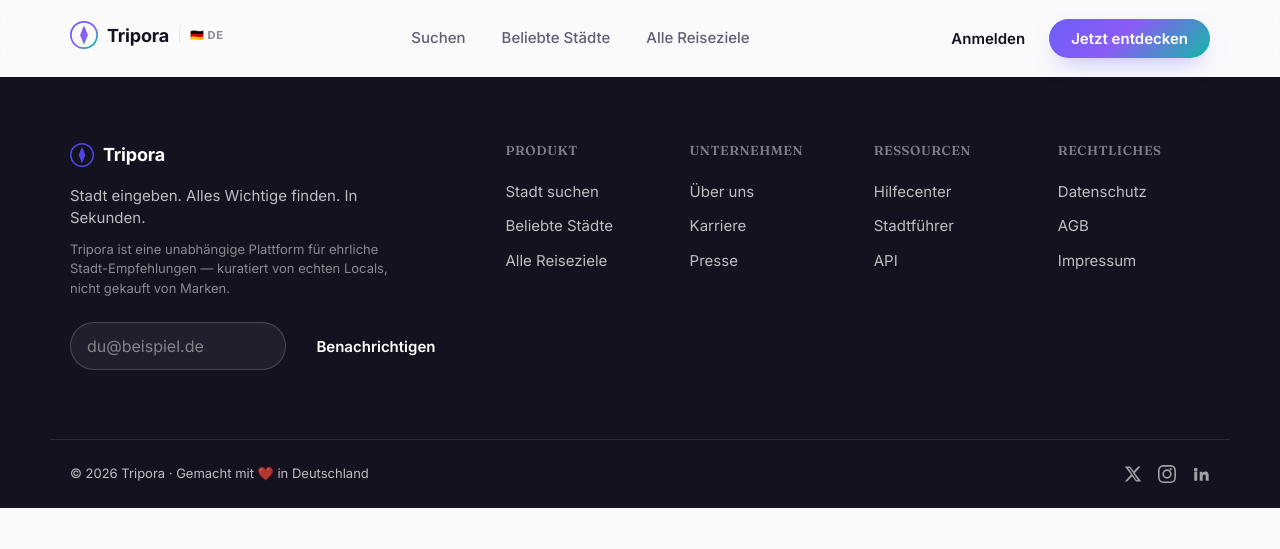
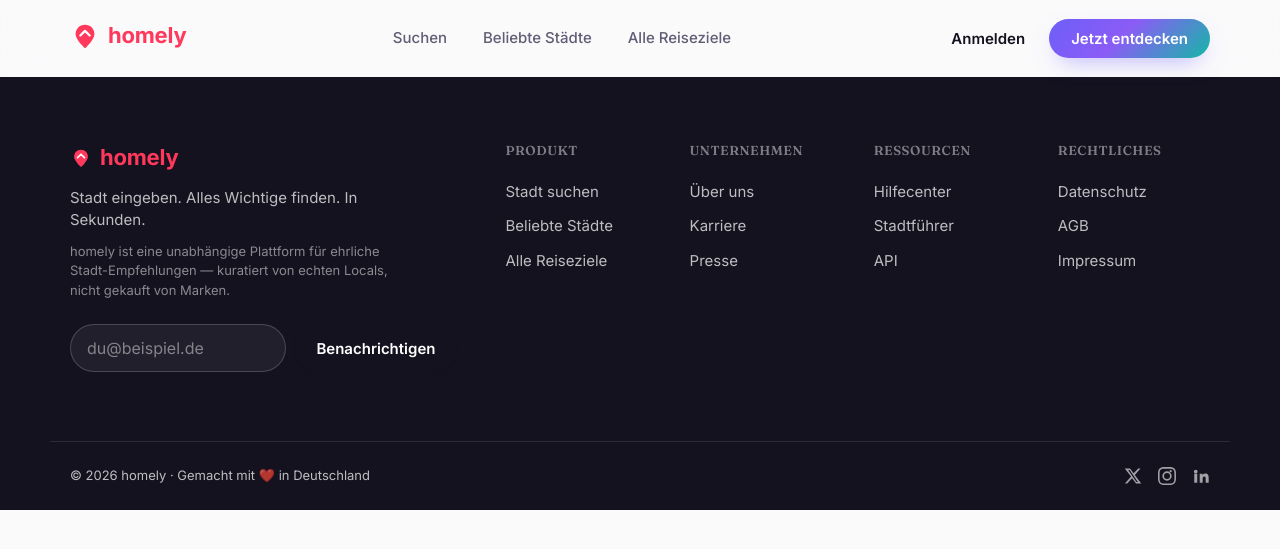
Before and after one commit to ChakirMustafa/tripora, a Symfony app: template templates/base.html.twig in a window 1280 px wide. Shown: the top 549 px of the page. Run offline with Twig, Linux system fonts and the light colour scheme; the template is opened without the code that fills it, so the values that code supplies are empty; style sheets or scripts are compiled from the project's sources; some libraries are stand-ins or nearby versions.

Commit message:
new logo

```diff
--- a/assets/controllers/city_search_controller.js
+++ b/assets/controllers/city_search_controller.js
@@ -133,7 +133,7 @@ export default class extends Controller {
         return `
             <p class="city-search__heading">Keine Treffer für „${escapeHtml(query)}“</p>
             <p class="city-search__empty">
-                Tripora startet mit den 24 größten Städten Deutschlands — wähl eine davon, weitere folgen bald.
+                homely startet mit den 24 größten Städten Deutschlands — wähl eine davon, weitere folgen bald.
             </p>
         `;
     }
--- a/assets/styles/app.css
+++ b/assets/styles/app.css
@@ -1,7 +1,7 @@
 /* ==========================================================================
-   Tripora — Homepage design system
+   homely — Homepage design system
    Premium, minimal, responsive. Visual structure inspired by Musement,
-   adapted to Tripora's own concept, color identity and content.
+   adapted to homely's own concept, color identity and content.
    ========================================================================== */
 
 :root {
@@ -214,11 +214,11 @@ h1, h2, h3 { font-family: var(--font-display); font-weight: 600; letter-spacing:
 .site-header__zone--nav { grid-column: 2; display: flex; justify-content: center; min-width: 0; }
 .site-header__zone--actions { grid-column: 3; }
 
-.brand { display: inline-flex; align-items: center; gap: 9px; font-weight: 700; font-size: 1.125rem; transition: opacity 0.15s var(--ease); }
+.brand { display: inline-flex; align-items: center; gap: 8px; font-weight: 700; font-size: 1.375rem; transition: opacity 0.15s var(--ease); }
 .brand:hover { opacity: 0.82; }
 .brand__mark { display: inline-flex; color: var(--color-primary); transition: transform 0.3s var(--ease); }
 .brand:hover .brand__mark { transform: rotate(8deg) scale(1.08); }
-.brand__name { letter-spacing: -0.01em; }
+.brand__name { letter-spacing: -0.01em; color: #FF385C; }
 .brand__divider { width: 1px; height: 16px; background: var(--color-border); margin: 0 1px; }
 .brand__locale {
     display: none;
--- a/src/City/GermanCityCatalog.php
+++ b/src/City/GermanCityCatalog.php
@@ -7,7 +7,7 @@ namespace App\City;
 /**
  * In-memory catalog of the 24 largest German cities by population.
  *
- * This is the seed for Tripora's Germany-first launch. Once city
+ * This is the seed for homely's Germany-first launch. Once city
  * coverage grows beyond a hand-curated list, this should be replaced
  * by a database-backed repository behind the same two lookup methods.
  */
--- a/src/Controller/SearchController.php
+++ b/src/Controller/SearchController.php
@@ -13,7 +13,7 @@ use Symfony\Component\Routing\Attribute\Route;
 /**
  * Handles the "Stadt entdecken" search entry point from the homepage.
  *
- * Tripora is launching with a curated set of the 24 largest German
+ * homely is launching with a curated set of the 24 largest German
  * cities. The full search & discovery experience (attractions,
  * restaurants, itineraries, etc.) is planned for a follow-up
  * iteration — for now, a match against the whitelist leads to a
--- a/templates/base.html.twig
+++ b/templates/base.html.twig
@@ -5,8 +5,8 @@
     <meta name="viewport" content="width=device-width, initial-scale=1">
     <meta name="theme-color" content="#0B0B12">
 
-    <title>{% block title %}Tripora — Entdecke deine nächste Stadt{% endblock %}</title>
-    <meta name="description" content="{% block meta_description %}Tripora zeigt dir sofort die besten Sehenswürdigkeiten, Restaurants, Geheimtipps, Museen, Cafés, Parks und Nightlife-Spots — aktuell für die 24 größten Städte Deutschlands.{% endblock %}">
+    <title>{% block title %}homely — Entdecke deine nächste Stadt{% endblock %}</title>
+    <meta name="description" content="{% block meta_description %}homely zeigt dir sofort die besten Sehenswürdigkeiten, Restaurants, Geheimtipps, Museen, Cafés, Parks und Nightlife-Spots — aktuell für die 24 größten Städte Deutschlands.{% endblock %}">
 
     <link rel="icon" type="image/svg+xml" href="/favicon.svg">
     <link rel="canonical" href="{{ url('app_home') }}">
--- a/templates/partials/_footer.html.twig
+++ b/templates/partials/_footer.html.twig
@@ -1,18 +1,18 @@
 <footer class="site-footer">
     <div class="container site-footer__top">
         <div class="site-footer__brand">
-            <a href="{{ path('app_home') }}" class="brand brand--footer" aria-label="Tripora — Startseite">
+            <a href="{{ path('app_home') }}" class="brand brand--footer" aria-label="homely — Startseite">
                 <span class="brand__mark" aria-hidden="true">
-                    <svg viewBox="0 0 32 32" width="24" height="24" fill="none" xmlns="http://www.w3.org/2000/svg">
-                        <circle cx="16" cy="16" r="15" stroke="currentColor" stroke-width="2"/>
-                        <path d="M16 5 L20.5 16 L16 27 L11.5 16 Z" fill="currentColor"/>
+                    <svg viewBox="0 0 32 32" width="22" height="22" xmlns="http://www.w3.org/2000/svg">
+                        <path d="M16 4 C10 4 6 8.5 6 14 C6 20 16 29 16 29 C16 29 26 20 26 14 C26 8.5 22 4 16 4 Z" fill="#FF385C"/>
+                        <path d="M11 15.5 L16 10.5 L21 15.5" stroke="#fff" stroke-width="2.4" stroke-linecap="round" stroke-linejoin="round" fill="none"/>
                     </svg>
                 </span>
-                <span class="brand__name">Tripora</span>
+                <span class="brand__name">homely</span>
             </a>
             <p class="site-footer__tagline">Stadt eingeben. Alles Wichtige finden. In Sekunden.</p>
             <p class="site-footer__mission">
-                Tripora ist eine unabhängige Plattform für ehrliche Stadt-Empfehlungen —
+                homely ist eine unabhängige Plattform für ehrliche Stadt-Empfehlungen —
                 kuratiert von echten Locals, nicht gekauft von Marken.
             </p>
 
@@ -53,15 +53,15 @@
     </div>
 
     <div class="container site-footer__bottom">
-        <p>&copy; {{ "now"|date("Y") }} Tripora · Gemacht mit ❤️ in Deutschland</p>
+        <p>&copy; {{ "now"|date("Y") }} homely · Gemacht mit ❤️ in Deutschland</p>
         <div class="social-links" aria-label="Soziale Netzwerke">
-            <a href="#" aria-label="Tripora auf X">
+            <a href="#" aria-label="homely auf X">
                 <svg width="18" height="18" viewBox="0 0 24 24" fill="currentColor" aria-hidden="true"><path d="M18.9 2H22l-7.6 8.7L23 22h-6.9l-5.4-6.9L4.3 22H1.2l8.2-9.3L1 2h7l4.9 6.3L18.9 2Zm-2.4 18h1.9L7.6 4H5.6l10.9 16Z"/></svg>
             </a>
-            <a href="#" aria-label="Tripora auf Instagram">
+            <a href="#" aria-label="homely auf Instagram">
                 <svg width="18" height="18" viewBox="0 0 24 24" fill="currentColor" aria-hidden="true"><path d="M12 2.2c3.2 0 3.6 0 4.9.1 3.3.1 4.8 1.7 4.9 4.9.1 1.3.1 1.7.1 4.9s0 3.6-.1 4.9c-.1 3.2-1.7 4.8-4.9 4.9-1.3.1-1.7.1-4.9.1s-3.6 0-4.9-.1c-3.3-.1-4.8-1.7-4.9-4.9-.1-1.3-.1-1.7-.1-4.9s0-3.6.1-4.9c.1-3.2 1.7-4.8 4.9-4.9 1.3-.1 1.7-.1 4.9-.1ZM12 0C8.7 0 8.3 0 7 .1c-4 .2-6.7 2.9-6.9 6.9C0 8.3 0 8.7 0 12s0 3.7.1 5c.2 4 2.9 6.7 6.9 6.9 1.3.1 1.7.1 5 .1s3.7 0 5-.1c4-.2 6.7-2.9 6.9-6.9.1-1.3.1-1.7.1-5s0-3.7-.1-5c-.2-4-2.9-6.7-6.9-6.9C15.7 0 15.3 0 12 0Zm0 5.8A6.2 6.2 0 1 0 12 18.2 6.2 6.2 0 0 0 12 5.8Zm0 10.2a4 4 0 1 1 0-8 4 4 0 0 1 0 8Zm6.4-10.4a1.4 1.4 0 1 1-2.9 0 1.4 1.4 0 0 1 2.9 0Z"/></svg>
             </a>
-            <a href="#" aria-label="Tripora auf LinkedIn">
+            <a href="#" aria-label="homely auf LinkedIn">
                 <svg width="18" height="18" viewBox="0 0 24 24" fill="currentColor" aria-hidden="true"><path d="M4.98 3.5a2.5 2.5 0 1 1 0 5 2.5 2.5 0 0 1 0-5ZM3 9h4v12H3V9Zm7 0h3.8v1.7h.05c.5-.95 1.8-1.95 3.7-1.95 3.95 0 4.7 2.6 4.7 6V21h-4v-5.4c0-1.3 0-3-1.85-3-1.85 0-2.15 1.45-2.15 2.9V21h-4V9Z"/></svg>
             </a>
         </div>
--- a/templates/partials/_nav.html.twig
+++ b/templates/partials/_nav.html.twig
@@ -1,23 +1,14 @@
 <header class="site-header" {{ stimulus_controller('nav') }}>
     <div class="site-header__bar container">
         <div class="site-header__zone--brand">
-            <a href="{{ path('app_home') }}" class="brand" aria-label="Tripora — Startseite">
+            <a href="{{ path('app_home') }}" class="brand" aria-label="homely — Startseite">
                 <span class="brand__mark" aria-hidden="true">
-                    <svg viewBox="0 0 32 32" width="28" height="28" fill="none" xmlns="http://www.w3.org/2000/svg">
-                        <defs>
-                            <linearGradient id="brand-gradient" x1="4" y1="4" x2="28" y2="28" gradientUnits="userSpaceOnUse">
-                                <stop offset="0%" stop-color="#6D5EF8"/>
-                                <stop offset="55%" stop-color="#8B5CF6"/>
-                                <stop offset="100%" stop-color="#14B8A6"/>
-                            </linearGradient>
-                        </defs>
-                        <circle cx="16" cy="16" r="15" stroke="url(#brand-gradient)" stroke-width="2"/>
-                        <path d="M16 5 L20.5 16 L16 27 L11.5 16 Z" fill="url(#brand-gradient)"/>
+                    <svg viewBox="0 0 32 32" width="30" height="30" xmlns="http://www.w3.org/2000/svg">
+                        <path d="M16 4 C10 4 6 8.5 6 14 C6 20 16 29 16 29 C16 29 26 20 26 14 C26 8.5 22 4 16 4 Z" fill="#FF385C"/>
+                        <path d="M11 15.5 L16 10.5 L21 15.5" stroke="#fff" stroke-width="2.4" stroke-linecap="round" stroke-linejoin="round" fill="none"/>
                     </svg>
                 </span>
-                <span class="brand__name">Tripora</span>
-                <span class="brand__divider" aria-hidden="true"></span>
-                <span class="brand__locale">🇩🇪 DE</span>
+                <span class="brand__name">homely</span>
             </a>
         </div>
 
--- a/templates/search/results.html.twig
+++ b/templates/search/results.html.twig
@@ -1,7 +1,7 @@
 {% extends 'base.html.twig' %}
 
-{% block title %}{{ city.name }} entdecken — Tripora{% endblock %}
-{% block meta_description %}Tripora stellt gerade die besten Sehenswürdigkeiten, Restaurants und Geheimtipps in {{ city.name }} zusammen.{% endblock %}
+{% block title %}{{ city.name }} entdecken — homely{% endblock %}
+{% block meta_description %}homely stellt gerade die besten Sehenswürdigkeiten, Restaurants und Geheimtipps in {{ city.name }} zusammen.{% endblock %}
 {% block body_class %}page-search{% endblock %}
 
 {% block body %}
```
